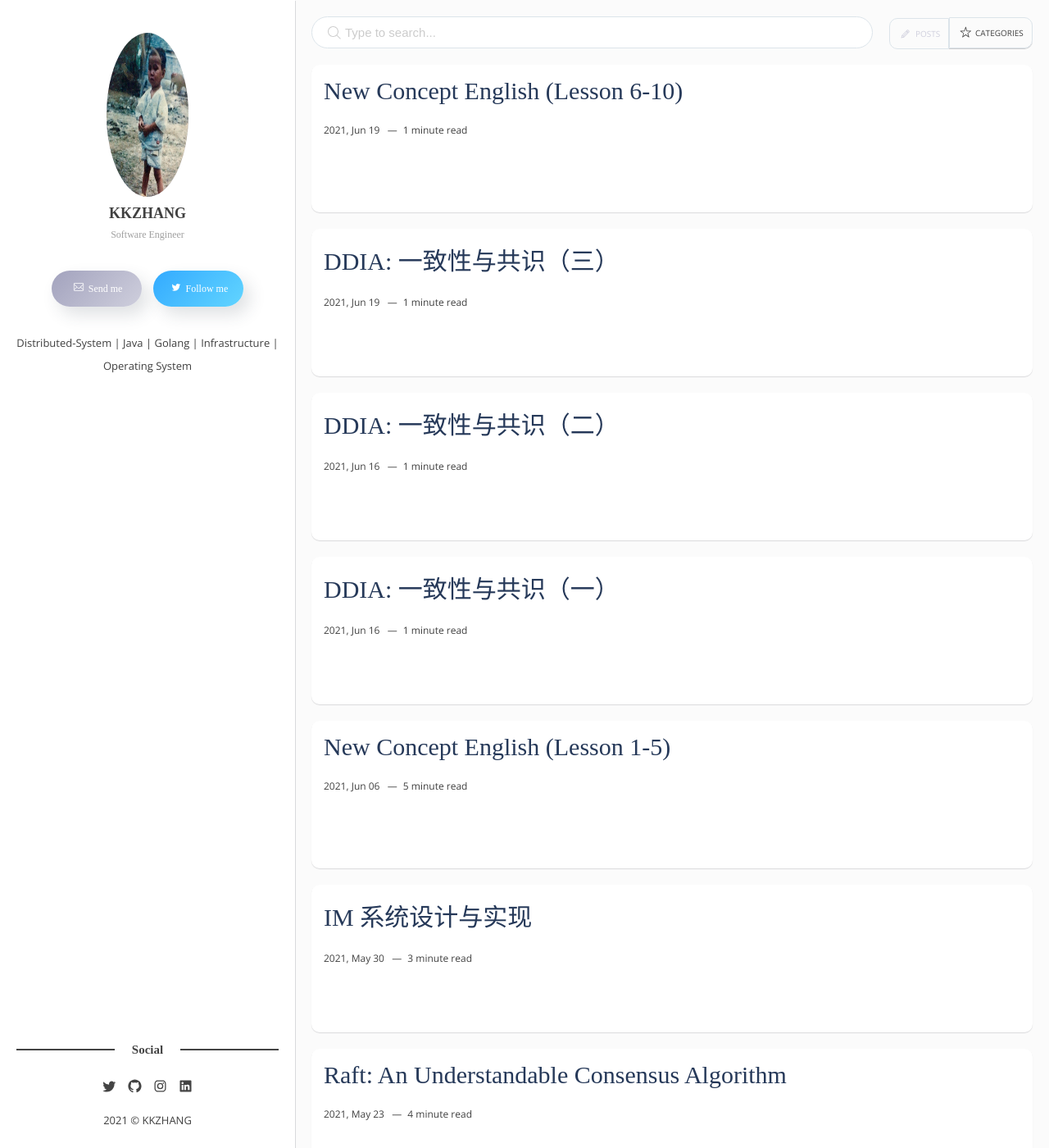
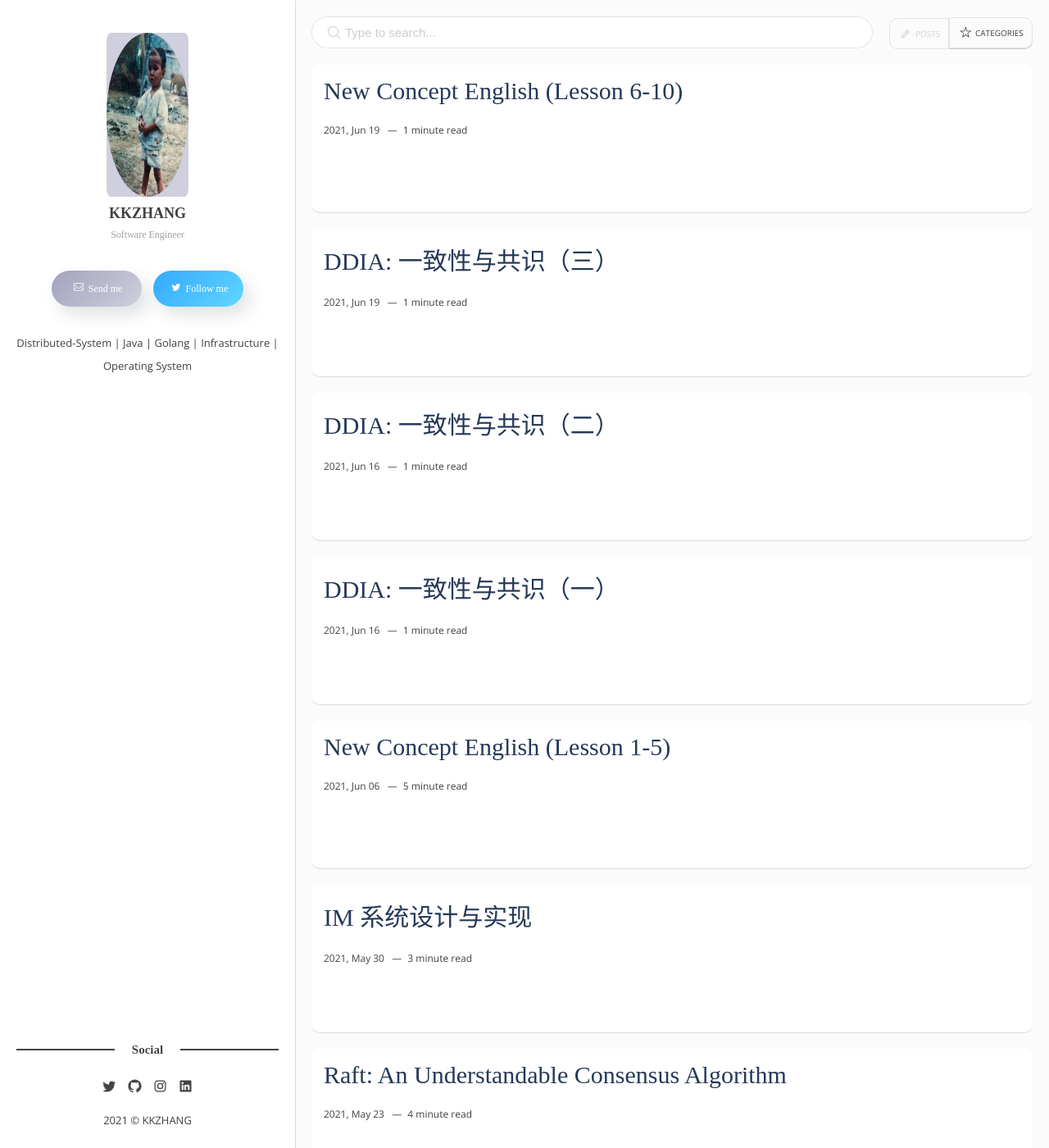
Before and after one commit to kkzhang-tt/kkzhang-tt.github.io, a Jekyll site: the page built from index.html, in a window 1280 px wide and 1400 px high. Shown: the whole window at 82% size. Built offline with Jekyll 4.4.1, drawn with Linux system fonts in a browser that asks for light colours; some web fonts are replaced; the list of posts is cut into pages by our own code.

Commit message:
image style

```diff
--- a/_sass/5-components/_sidebar.scss
+++ b/_sass/5-components/_sidebar.scss
@@ -22,13 +22,13 @@
     width: 100px;
     height: 200px;
     margin: 0 auto 10px;
-    border-radius: 50%;
+    border-radius: 5%;
     overflow: hidden;
     background-color: $secondary-color;
     img {
       width: 100%;
       height: 100%;
-      border-radius: 5%;
+      border-radius: 50%;
       transition: $global-transition;
       &:hover {
         transform: scale3d(0.90,0.90,1);
```
